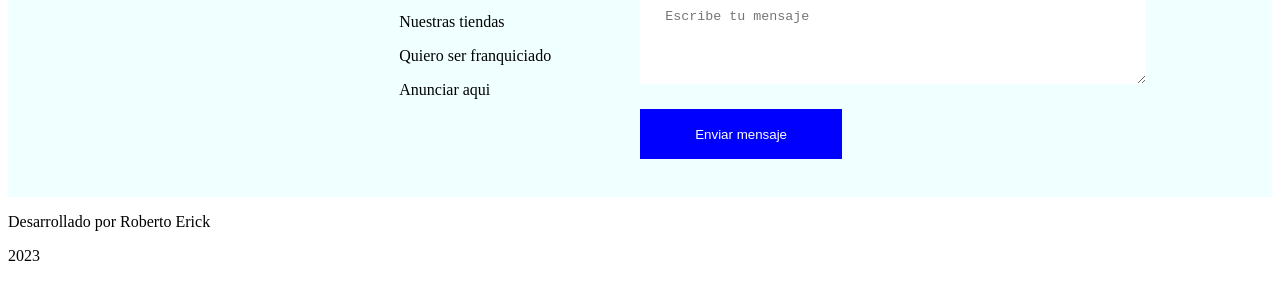
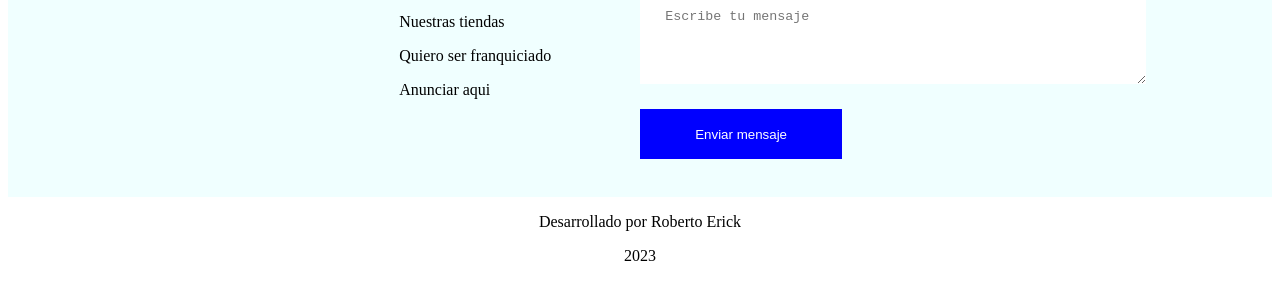
Before and after one commit to RobertoErick/ChallengeECommerce, a plain HTML site: page index.html in a window 1280 px wide. Shown: the part 1540-1821 px from the top of the page. Drawn offline with Linux system fonts and the light colour scheme.

Commit message:
Seccion de pie de pagina terminada

```diff
--- a/style.css
+++ b/style.css
@@ -142,3 +142,16 @@ nav {
     background: blue;
     border: none;
 }
+/*Seccion de Contacto*/
+
+/*Seccion pie de pagina*/
+.piePagina{
+    display: flex;
+    align-items: center;
+    justify-content: center;
+    flex-direction: column;
+}
+
+.piePagina p{
+    margin-bottom: 0;
+}
```
